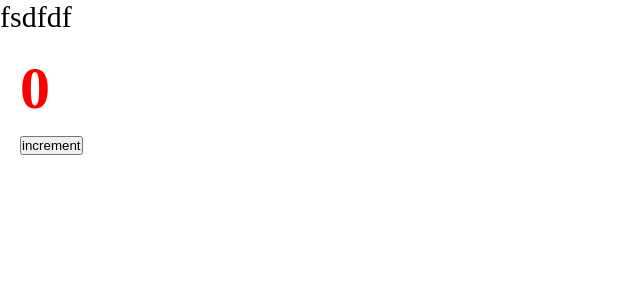
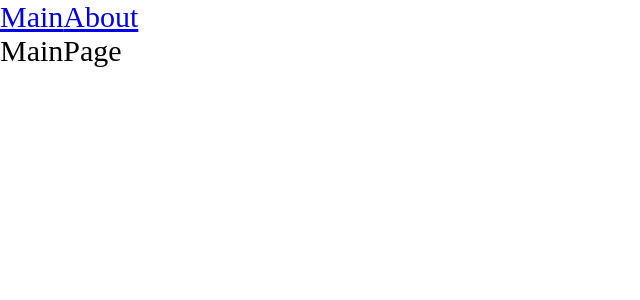
Before and after one commit to barkovmihail/darwin-project, a React app: page / in a window 1280 px wide. Shown: the top 300 px of the page, without its empty margins (0-640 px from the left). Built offline with nearby package versions, Linux system fonts and the light colour scheme.

Commit message:
Роутинг Code splitting Lazy Suspence

```diff
--- a/package.json
+++ b/package.json
@@ -15,6 +15,7 @@
     "@types/node": "^7.0.21",
     "@types/react": "^17.0.39",
     "@types/react-dom": "^17.0.11",
+    "@types/react-router-dom": "^5.3.3",
     "@types/webpack": "^5.28.0",
     "@types/webpack-dev-server": "^4.7.2",
     "css-loader": "^6.6.0",
@@ -32,6 +33,7 @@
   },
   "dependencies": {
     "react": "^17.0.2",
-    "react-dom": "^17.0.2"
+    "react-dom": "^17.0.2",
+    "react-router-dom": "^6.2.1"
   }
 }
--- a/src/App.tsx
+++ b/src/App.tsx
@@ -1,12 +1,23 @@
-import React from 'react';
+import React, {Suspense} from 'react';
 import {Counter} from "./components/Counter";
 import './index.scss';
+import {Link, Route, Routes} from "react-router-dom";
+import AboutPage from "./Pages/AboutPage/AboutPage";
+import MainPage from "./Pages/MainPage/MainPage";
+import {AboutPageAsync} from "./Pages/AboutPage/AboutPage.async";
+import {MainPageAsync} from "./Pages/MainPage/MainPage.async";
 
 const App = () => {
     return (
         <div className="app">
-            fsdfdf
-            <Counter/>
+            <Link to={'/'}>Main</Link>
+            <Link to={'/about'}>About</Link>
+            <Suspense fallback={<div>Loading...</div>}>
+            <Routes>
+                <Route path={'/about'} element={<AboutPageAsync/>} />
+                <Route path={'/'} element={<MainPageAsync />}/>
+            </Routes>
+            </Suspense>
         </div>
     );
 };
--- /dev/null
+++ b/src/Pages/AboutPage/AboutPage.async.tsx
@@ -0,0 +1,6 @@
+import React from "react";
+
+export const AboutPageAsync = React.lazy(() => new Promise(resolve => {
+    // @ts-ignore
+    setTimeout(() => resolve(import('./AboutPage')), 1000);
+ }));
--- /dev/null
+++ b/src/Pages/AboutPage/AboutPage.tsx
@@ -0,0 +1,11 @@
+import React from 'react';
+
+const AboutPage = () => {
+    return (
+        <div>
+            AboutPage
+        </div>
+    );
+};
+
+export default AboutPage;
--- /dev/null
+++ b/src/Pages/MainPage/MainPage.async.tsx
@@ -0,0 +1,6 @@
+import React from "react";
+
+export const MainPageAsync = React.lazy(() => new Promise(resolve => {
+    // @ts-ignore
+    setTimeout(() => resolve(import('./MainPage')), 1000);
+}));
--- /dev/null
+++ b/src/Pages/MainPage/MainPage.tsx
@@ -0,0 +1,11 @@
+import React from 'react';
+
+const MainPage = () => {
+    return (
+        <div>
+            MainPage
+        </div>
+    );
+};
+
+export default MainPage;
--- a/src/index.tsx
+++ b/src/index.tsx
@@ -2,8 +2,11 @@
 import {render} from "react-dom";
 import {Counter} from "./components/Counter";
 import App from "./App";
+import {BrowserRouter} from "react-router-dom";
 
 render(
-    <App/>,
+    <BrowserRouter>
+        <App/>
+    </BrowserRouter>,
     document.getElementById('root')
 )
```
Also changed, not shown: 2 other files (tests, documents, lock files or other folders).
